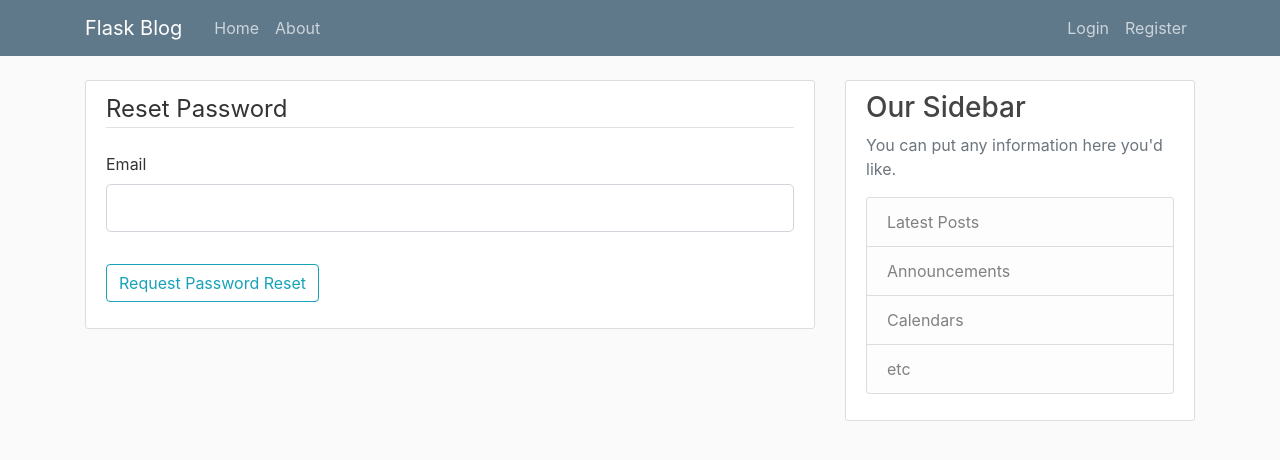
After one commit to devcleristonjr/flask-project, a Flask app: page /reset_password in a window 1280 px wide. The commit adds this page. Shown: the top 460 px of the page. Run offline with Flask 3, Linux system fonts and the light colour scheme; some libraries are stand-ins or nearby versions.

Commit message:
[clay] email and password feature

```diff
--- a/flaskblog/forms.py
+++ b/flaskblog/forms.py
@@ -7,39 +7,32 @@ from flaskblog.models import User
 
 
 class RegistrationForm(FlaskForm):
-    username = StringField(
-        "Username", validators=[DataRequired(), Length(min=2, max=20)]
-    )
-    email = StringField("Email", validators=[DataRequired(), Email()])
-
+    username = StringField('Username',
+                           validators=[DataRequired(), Length(min=2, max=20)])
+    email = StringField('Email',
+                        validators=[DataRequired(), Email()])
     password = PasswordField('Password', validators=[DataRequired()])
-
     confirm_password = PasswordField('Confirm Password',
                                      validators=[DataRequired(), EqualTo('password')])
-
-    submit = SubmitField("Sign Up")
+    submit = SubmitField('Sign Up')
 
     def validate_username(self, username):
         user = User.query.filter_by(username=username.data).first()
         if user:
-            raise ValidationError("That username is already used by another user")
+            raise ValidationError('That username is taken. Please choose a different one.')
 
     def validate_email(self, email):
         user = User.query.filter_by(email=email.data).first()
         if user:
-            raise ValidationError("That email is already used by another user")
+            raise ValidationError('That email is taken. Please choose a different one.')
 
 
 class LoginForm(FlaskForm):
-    email = StringField("Email", validators=[DataRequired(), Email()])
-    password = PasswordField(
-        "Password",
-        validators=[
-            DataRequired(),
-        ],
-    )
-    remember = BooleanField("Remember Me")
-    submit = SubmitField("Login")
+    email = StringField('Email',
+                        validators=[DataRequired(), Email()])
+    password = PasswordField('Password', validators=[DataRequired()])
+    remember = BooleanField('Remember Me')
+    submit = SubmitField('Login')
 
 
 class UpdateAccountForm(FlaskForm):
@@ -64,6 +57,24 @@ class UpdateAccountForm(FlaskForm):
 
 
 class PostForm(FlaskForm):
-    title = StringField('Title', validators = [DataRequired()])
+    title = StringField('Title', validators=[DataRequired()])
     content = TextAreaField('Content', validators=[DataRequired()])
     submit = SubmitField('Post')
+
+
+class RequestResetForm(FlaskForm):
+    email = StringField('Email',
+                        validators=[DataRequired(), Email()])
+    submit = SubmitField('Request Password Reset')
+
+    def validate_email(self, email):
+        user = User.query.filter_by(email=email.data).first()
+        if user is None:
+            raise ValidationError('There is no account with that email. You must register first.')
+
+
+class ResetPasswordForm(FlaskForm):
+    password = PasswordField('Password', validators=[DataRequired()])
+    confirm_password = PasswordField('Confirm Password',
+                                     validators=[DataRequired(), EqualTo('password')])
+    submit = SubmitField('Reset Password')
--- a/flaskblog/routes.py
+++ b/flaskblog/routes.py
@@ -2,16 +2,27 @@ import os
 import secrets
 from PIL import Image
 from flask import render_template, url_for, flash, redirect, request, abort
-from flaskblog import app, db, bcrypt
-from flaskblog.forms import RegistrationForm, LoginForm, UpdateAccountForm, PostForm
+from flaskblog import app, db, bcrypt, mail
+from flaskblog.forms import (
+    RegistrationForm,
+    LoginForm,
+    UpdateAccountForm,
+    PostForm,
+    RequestResetForm,
+    ResetPasswordForm,
+)
 from flaskblog.models import User, Post
 from flask_login import login_user, current_user, logout_user, login_required
+from flask_mail import Message
+
+
 
 
 @app.route("/")
 @app.route("/home")
 def home():
-    posts = Post.query.all()
+    page = request.args.get("page", 1, type=int)
+    posts = Post.query.order_by(Post.date_posted.desc()).paginate(page=page, per_page=5)
     return render_template("home.html", posts=posts)
 
 
@@ -51,7 +62,7 @@ def login():
             next_page = request.args.get("next")
             return redirect(next_page) if next_page else redirect(url_for("home"))
         else:
-            flash("Login Unsuccessful. Please Check email and password", "danger")
+            flash("Login Unsuccessful. Please check email and password", "danger")
     return render_template("login.html", title="Login", form=form)
 
 
@@ -141,7 +152,7 @@ def update_post(post_id):
     )
 
 
-@app.route("/post/<int:post_id>/delete", methods=['POST'])
+@app.route("/post/<int:post_id>/delete", methods=["POST"])
 @login_required
 def delete_post(post_id):
     post = Post.query.get_or_404(post_id)
@@ -149,5 +160,65 @@ def delete_post(post_id):
         abort(403)
     db.session.delete(post)
     db.session.commit()
-    flash('Your post has been deleted!', 'success')
-    return redirect(url_for('home'))
+    flash("Your post has been deleted!", "success")
+    return redirect(url_for("home"))
+
+
+@app.route("/user/<string:username>")
+def user_posts(username):
+    page = request.args.get("page", 1, type=int)
+    user = User.query.filter_by(username=username).first_or_404()
+    posts = (
+        Post.query.filter_by(author=user)
+        .order_by(Post.date_posted.desc())
+        .paginate(page=page, per_page=5)
+    )
+    return render_template("user_posts.html", posts=posts, user=user)
+
+
+def send_reset_email(user):
+    token = user.get_reset_token()
+    msg = Message(
+        "Password Reset Request", sender="noreply@demo.com", recipients=[user.email]
+    )
+    msg.body = f"""To reset your password, visit the following link:
+{url_for('reset_token', token=token, _external=True)}
+
+If you did not make this request then simply ignore this email and no changes will be made.
+"""
+    mail.send(msg)
+
+
+@app.route("/reset_password", methods=["GET", "POST"])
+def reset_request():
+    if current_user.is_authenticated:
+        return redirect(url_for("home"))
+    form = RequestResetForm()
+    if form.validate_on_submit():
+        user = User.query.filter_by(email=form.email.data).first()
+        send_reset_email(user)
+        flash(
+            "An email has been sent with instructions to reset your password.", "info"
+        )
+        return redirect(url_for("login"))
+    return render_template("reset_request.html", title="Reset Password", form=form)
+
+
+@app.route("/reset_password/<token>", methods=["GET", "POST"])
+def reset_token(token):
+    if current_user.is_authenticated:
+        return redirect(url_for("home"))
+    user = User.verify_reset_token(token)
+    if user is None:
+        flash("That is an invalid or expired token", "warning")
+        return redirect(url_for("reset_request"))
+    form = ResetPasswordForm()
+    if form.validate_on_submit():
+        hashed_password = bcrypt.generate_password_hash(form.password.data).decode(
+            "utf-8"
+        )
+        user.password = hashed_password
+        db.session.commit()
+        flash("Your password has been updated! You are now able to log in", "success")
+        return redirect(url_for("login"))
+    return render_template("reset_token.html", title="Reset Password", form=form)
--- a/flaskblog/templates/login.html
+++ b/flaskblog/templates/login.html
@@ -38,10 +38,10 @@
             </fieldset>
             <div class="form-group">
                 {{ form.submit(class="btn btn-outline-info") }}
+                <small class="text-muted ml-2">
+                    <a href="{{ url_for('reset_request') }}">Forgot Password?</a>
+                </small>
             </div>
-            <small class="text-muted ml-2">
-                <a href="#">Forgot Password?</a>
-            </small>
         </form>
     </div>
     <div class="border-top pt-3">
--- a/flaskblog/templates/post.html
+++ b/flaskblog/templates/post.html
@@ -4,7 +4,7 @@
     <img class="rounded-circle article-img" src="{{ url_for('static', filename='profile_pics/' + post.author.image_file) }}">
     <div class="media-body">
       <div class="article-metadata">
-        <a class="mr-2" href="#">{{ post.author.username }}"</a>
+        <a class="mr-2" href="{{ url_for('user_posts', username=post.author.username) }}">{{ post.author.username }}"</a>
         <small class="text-muted">{{ post.date_posted.strftime('%Y-%m-%d') }}</small>
         {% if post.author == current_user %}
           <div>
--- /dev/null
+++ b/flaskblog/templates/reset_request.html
@@ -0,0 +1,27 @@
+{% extends "layout.html" %}
+{% block content %}
+    <div class="content-section">
+        <form method="POST" action="">
+            {{ form.hidden_tag() }}
+            <fieldset class="form-group">
+                <legend class="border-bottom mb-4">Reset Password</legend>
+                <div class="form-group">
+                    {{ form.email.label(class="form-control-label") }}
+                    {% if form.email.errors %}
+                        {{ form.email(class="form-control form-control-lg is-invalid") }}
+                        <div class="invalid-feedback">
+                            {% for error in form.email.errors %}
+                                <span>{{ error }}</span>
+                            {% endfor %}
+                        </div>
+                    {% else %}
+                        {{ form.email(class="form-control form-control-lg") }}
+                    {% endif %}
+                </div>
+            </fieldset>
+            <div class="form-group">
+                {{ form.submit(class="btn btn-outline-info") }}
+            </div>
+        </form>
+    </div>
+{% endblock content %}
--- a/run.py
+++ b/run.py
@@ -1,4 +1,4 @@
-from flaskblog import app ,db
+from flaskblog import app
 
 if __name__ == "__main__":
     app.run(debug=True)
```
Also changed, not shown: flaskblog/__init__.py (+12 -4 lines), flaskblog/models.py (+19 -4 lines), flaskblog/templates/home.html (+13 -2 lines), flaskblog/templates/reset_token.html (added, +40 -0 lines), flaskblog/templates/user_posts.html (added, +28 -0 lines), requirementstmp.txt (added, +19 -0 lines), instance/site.db.
